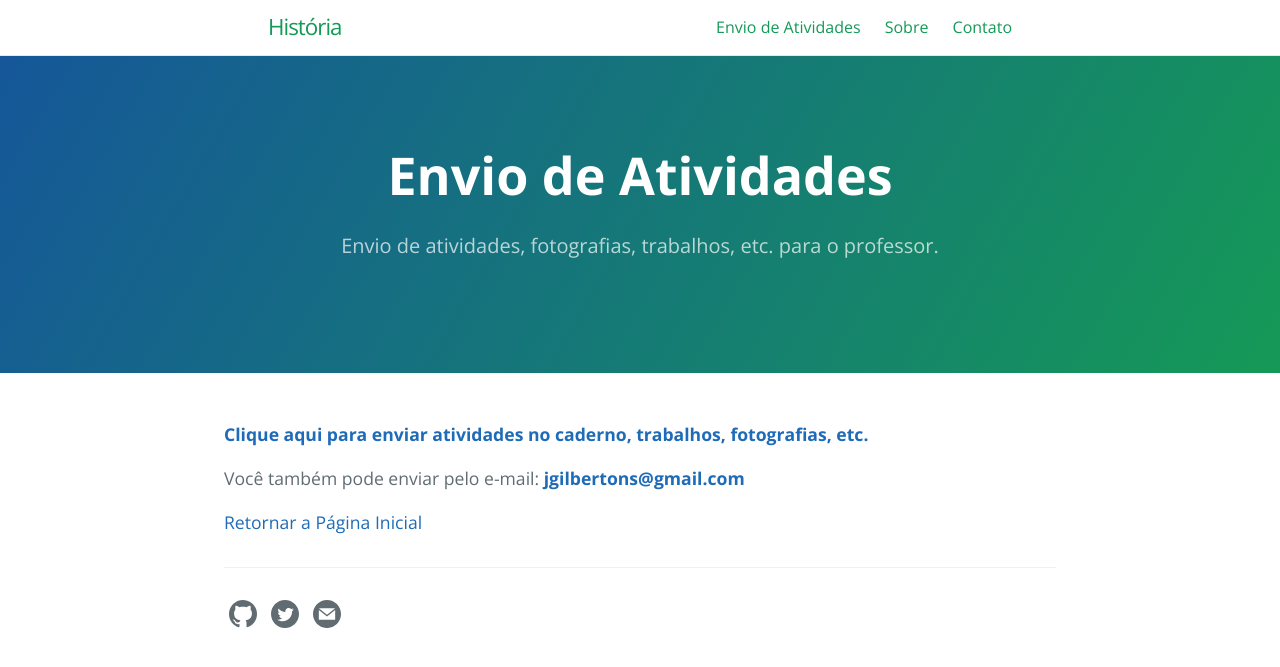
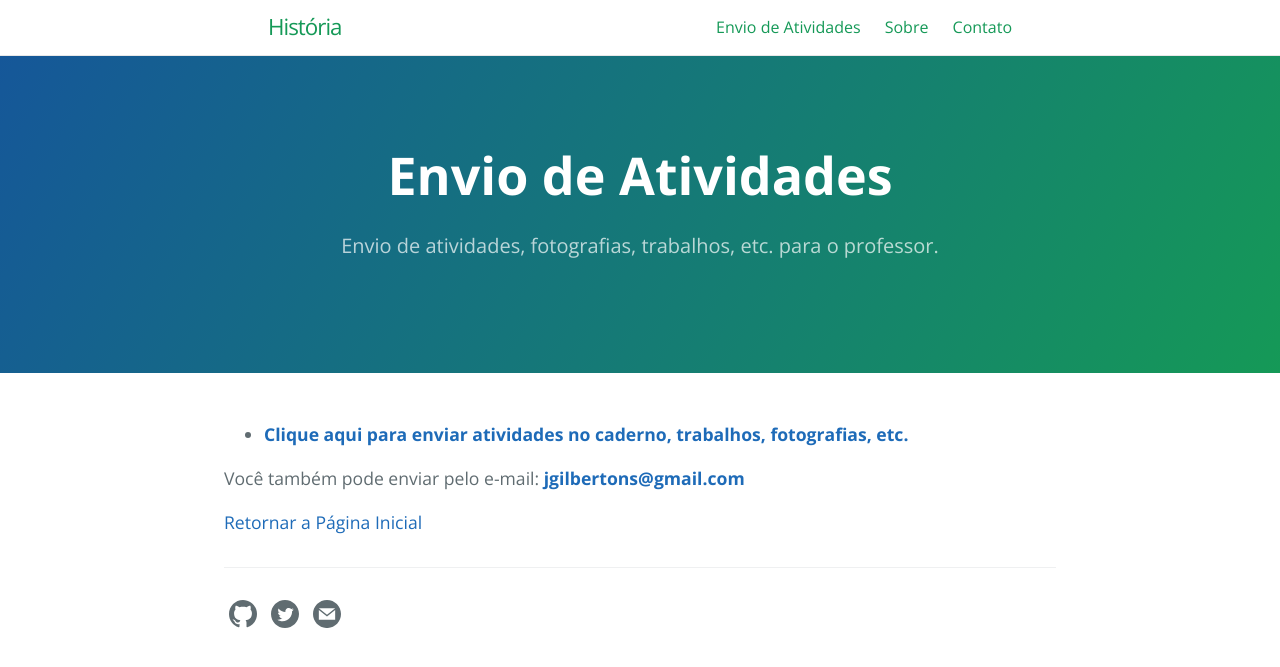
Before and after one commit to 0jonjo/arcada, a Jekyll site: the page built from send.md, in a window 1280 px wide. Shown: the top 667 px of the page. Built offline with Jekyll 4.4.1, drawn with Linux system fonts in a browser that asks for light colours.

```diff
--- a/send.md
+++ b/send.md
@@ -6,7 +6,7 @@ ref: send
 order: 4
 ---
 
-**[Clique aqui para enviar atividades no caderno, trabalhos, fotografias, etc.](https://forms.gle/6acqjK1Dky1bPGGp7)**
+- **[Clique aqui para enviar atividades no caderno, trabalhos, fotografias, etc.](https://forms.gle/6acqjK1Dky1bPGGp7)**
 
 Você também pode enviar pelo e-mail: **[jgilbertons@gmail.com](mailto:jgilbertons@gmail.com)**
 
```
